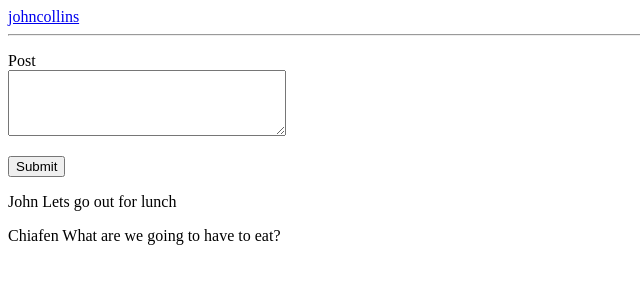
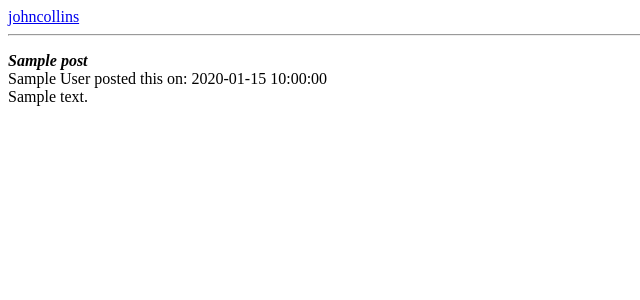
Before and after one commit to johncollinsai/greg, a Flask app: page / in a window 1280 px wide. Shown: the top 300 px of the page, without its empty margins (0-640 px from the left). Run offline with Flask 2, Linux system fonts and the light colour scheme; tables that the repository leaves empty hold one stand-in row (values such as "Sample post"); some libraries are stand-ins or nearby versions.

Commit message:
v0.7.0, still working thru chapter 9, but I have removed all forms and now have a basic home page that displays posts. I will post directly to the database from Jupyter, so the only form I should need in future is a Contact form based on hardmaru

```diff
--- a/app/forms.py
+++ b/app/forms.py
@@ -20,6 +20,6 @@ in config.py. If I take care of these two things, Flask-WTF does the rest.
 '''
 
 # A basic post form may be helpful?
-class PostForm(FlaskForm):
-    post = TextAreaField('Post', validators=[DataRequired()])
-    submit = SubmitField('Submit')
+# class PostForm(FlaskForm):
+#     post = TextAreaField('Post', validators=[DataRequired()])
+#     submit = SubmitField('Submit')
--- a/app/models.py
+++ b/app/models.py
@@ -10,10 +10,14 @@ from app import db
 # Post class
 class Post(db.Model):
     id = db.Column(db.Integer, primary_key=True)
+    author = db.Column(db.String(100), default='johncollins')
     title = db.Column(db.String(250))
     body = db.Column(db.String(25000))
     timestamp = db.Column(db.DateTime, index=True, default=datetime.utcnow)
-    author = db.Column(db.String(100))
 
     def __repr__(self):
         return '<Post {}>'.format(self.body)
+
+    def followed_posts(self):
+        followed = Post.query.all()
+        return followed.union(own).order_by(Post.timestamp.desc())
--- a/app/routes.py
+++ b/app/routes.py
@@ -13,28 +13,21 @@ from flask import render_template, flash, redirect, url_for, request
 from werkzeug.urls import url_parse
 from app import app    # import app variable, which is a member of app package.
 from app import db     # import database for posting forms [REM later?]
-from app.forms import PostForm
+# from app.forms import PostForm
 from app.models import Post
 
 @app.route('/', methods=['GET', 'POST'])
 @app.route('/index', methods=['GET', 'POST'])
 def index():
-    form = PostForm()
-    if form.validate_on_submit():
-        post = Post(body=form.post.data, author='John Collins')
-        db.session.add(post)
-        db.session.commit()
-        flash('Database updated')
-        return redirect(url_for('index'))   # i.e., post/redirect/get pattern
+    # form = PostForm()
+    # if form.validate_on_submit():
+    #     post = Post(body=form.post.data, author='John Collins')
+    #     db.session.add(post)
+    #     db.session.commit()
+    #     flash('Database updated')
+    #     return redirect(url_for('index'))   # i.e., post/redirect/get pattern
 
-    posts = [
-        {
-            'author':  'John',
-            'body': 'Lets go out for lunch'
-        },
-        {
-            'author': 'Chiafen',
-            'body': 'What are we going to have to eat?'
-        }
-    ]
-    return render_template('index.html', title='Home', form=form, posts=posts)
+    # posts = followed_posts().all()  # replaces followed_posts() method in the User model
+    posts = Post.query.all()
+
+    return render_template('index.html', title='Home', posts=posts)
--- a/app/templates/index.html
+++ b/app/templates/index.html
@@ -1,21 +1,11 @@
 {% extends "base.html" %}
 
 {% block content %}
-    <form action="" method="post">
-        <p>
-            {{ form.post.label }}<br>
-            {{ form.post(cols=32, rows=4) }}<br>
-            {% for error in form.post.errors %}
-            <span style="color: orange;">[{{ error }}]</span>
-            {% endfor %}
-        </p>
-        <p>{{ form.submit() }}</p>
-    </form>
     {% for post in posts %}
     <p>
-    <b>{{ post.title }}</b>
-    {{ post.author }}
-    {{ post.body }}
+    <em><b>{{ post.title }}</b></em><br>
+    {{ post.author }} posted this on: {{ post.timestamp }}<br>
+    {{ post.body }}<br>
     </p>
     {% endfor %}
 {% endblock %}
```
Also changed, not shown: johncollins.py (+6 -1 lines), app.db.
